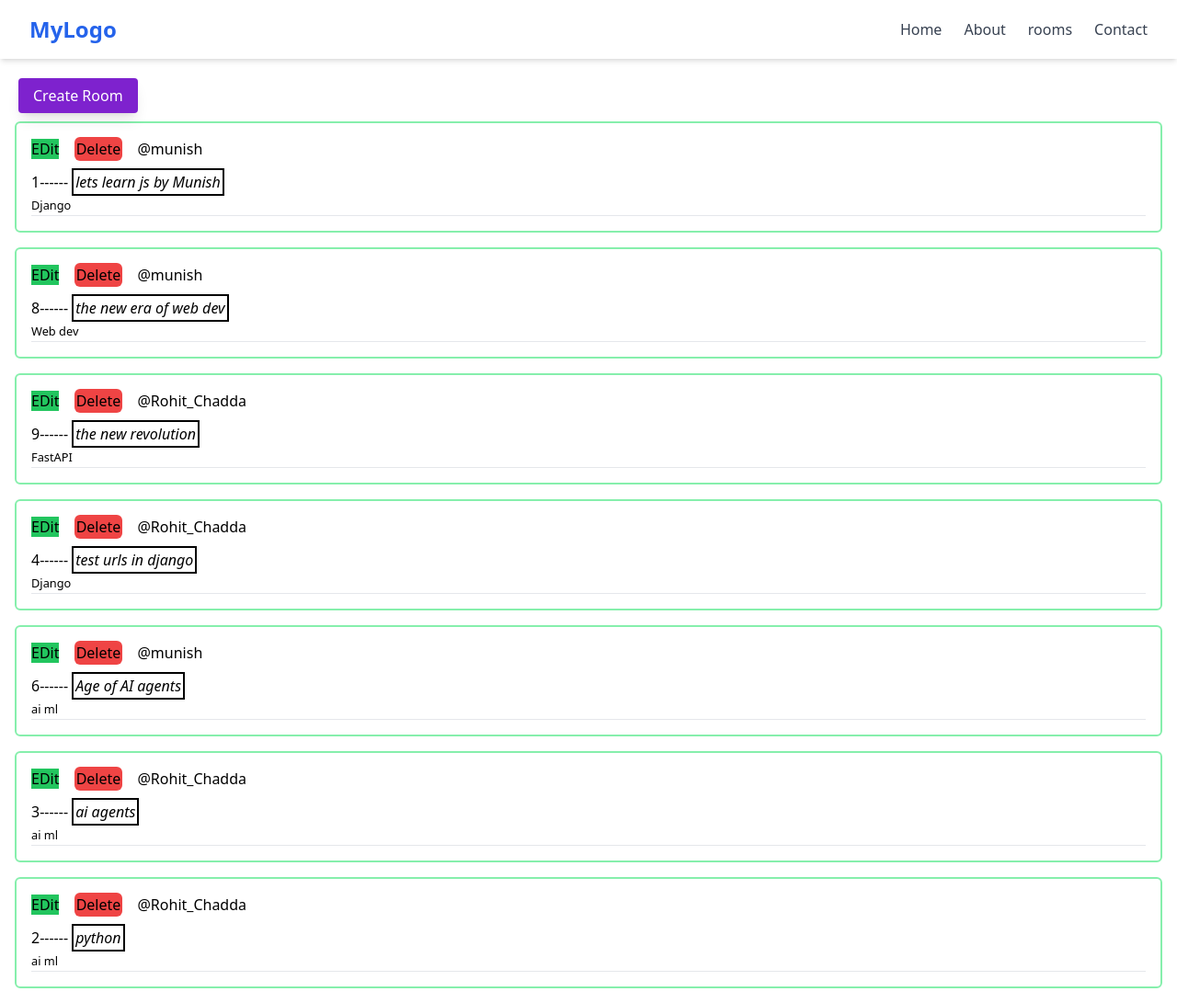
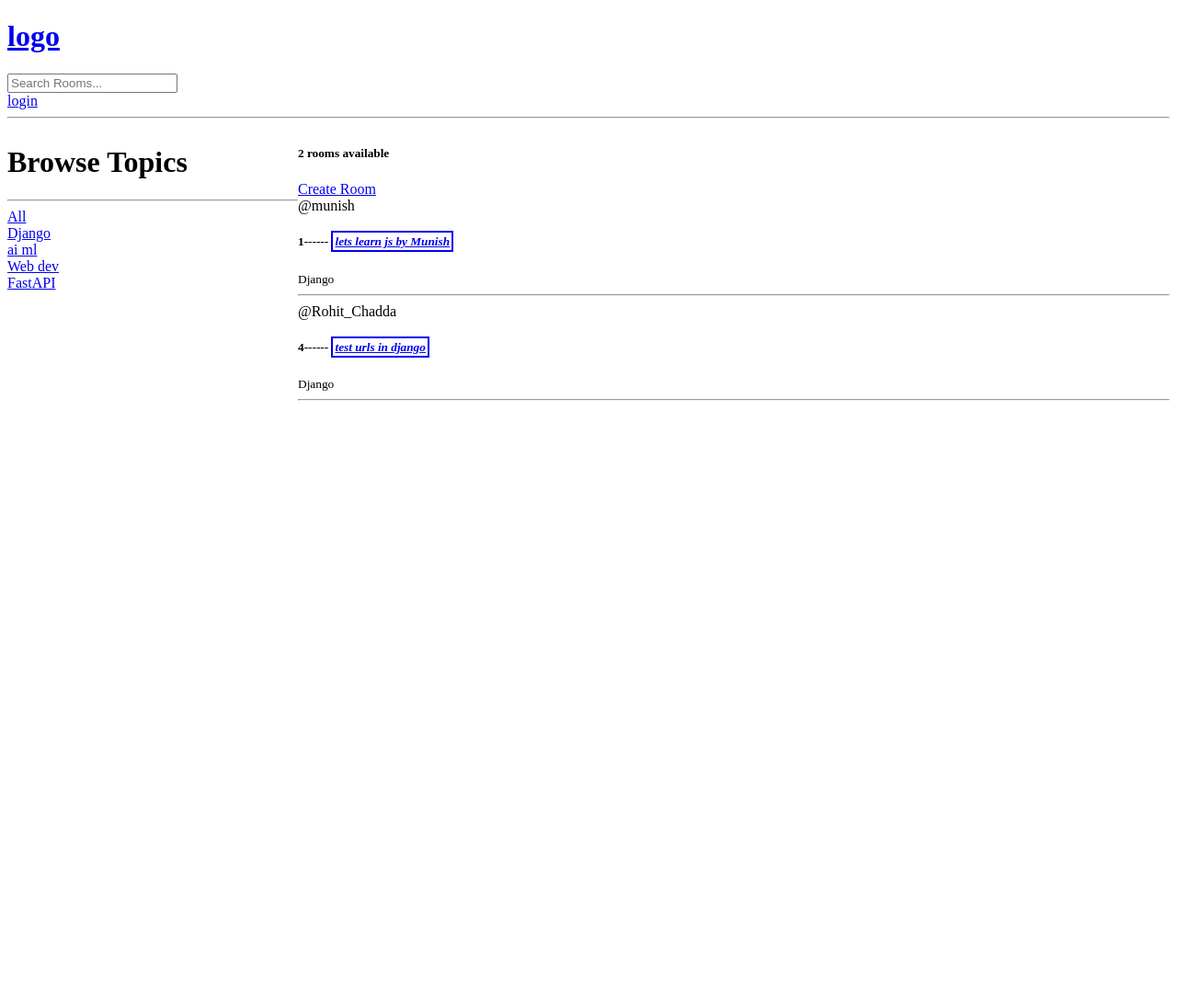
Before and after one commit to rohit-chadda1803/study_bud-django-, a Django app: page /?q=Django in a window 1280 px wide. Shown: the whole page at 92% size. After the commit the page ends 436 px from the top, so only its background shows below. Run offline with Django 5.2, Linux system fonts and the light colour scheme; data comes from the database, SQL or seed files in the repository; both versions use the stored data as it was after the commit; some libraries are stand-ins or nearby versions.

Commit message:
add more functionalities

```diff
--- a/base/models.py
+++ b/base/models.py
@@ -31,3 +31,22 @@ class Message(models.Model):
     body = models.TextField()
     updated = models.DateTimeField(auto_now=True)
     created = models.DateTimeField(auto_now_add=True)
+
+
+'''
+But Django automatically creates a reverse relationship from Room to Message because of this line in your Message model:
+
+room = models.ForeignKey(Room, on_delete=models.CASCADE)
+
+
+******When you write this in your Message model:
+
+room = models.ForeignKey(Room, on_delete=models.CASCADE)
+You're saying:
+“Each message belongs to one room.”
+
+But Django also gives you something extra automatically:
+
+It creates a reverse link — so from a Room object, you can find all the messages related to it.
+
+'''
--- a/base/templates/base/home.html
+++ b/base/templates/base/home.html
@@ -1,6 +1,11 @@
 {% extends 'main.html' %} {% block css %}
 <style>
-  h5 > a {
+  .home-cotainer {
+    display: grid;
+    grid-template-columns: 1fr 3fr;
+  }
+
+  h5>a {
     font: oblique;
     font-style: italic;
 
@@ -8,6 +13,7 @@
 
     padding: 2px;
   }
+
   a:hover {
     background-color: rgba(18, 212, 154, 0.6);
   }
@@ -21,25 +27,44 @@
 
 <!-- <h1 class="">this is home page</h1> -->
 
-<a
-  href="{% url 'create-room' %}"
-  class="m-5 mt-8 bg-purple-700 text-white px-4 py-2 rounded shadow-lg transition duration-300 hover:bg-gradient-to-tr hover:from-white/10 hover:to-purple-800"
-  >Create Room</a
->
+<div class="home-cotainer">
+  <div>
+    <h1 class="text-4xl">Browse Topics</h1>
+    <hr />
 
      <div>
+      <a href="{% url 'home' %}">All</a>
+     </div>
+
+    {% for topic in topics %}
+        <div>
+          <a href="{% url 'home' %}?q={{topic.name}}">{{topic.name}}</a>
+        </div>
+        <!-- here in href  , q- means query , such url keep on same page & change url in search bar .   -->
+    {% endfor %}
+
+
+
+  </div>
+
+  <div>
+
+     <h5 class="mb-4 text-xl"> <!--{{rooms.count}} or--> {{rooms_count}} rooms available</h5>
+
+    <a href="{% url 'create-room' %}"
+      class="m-5 mt-8 bg-purple-700 text-white px-4 py-2 rounded shadow-lg transition duration-300 hover:bg-gradient-to-tr hover:from-white/10 hover:to-purple-800">Create Room</a>
+
+
     {% for room in rooms %}
 
-  <div
-    class="room border-2 border-green-300 rounded-md m-4 p-4 hover:border-green-500 transition"
-  >
-    <a href="{% url 'update-room' room.id %}" class="bg-green-500">EDit</a>
+    <div class="room border-2 border-green-300 rounded-md m-4 p-4 hover:border-green-500 transition">
 
-    <a
-      href="{% url 'update-room' room.id %}"
-      class="m-3 border-1 p-0.5 rounded-md bg-red-500"
-      >Delete</a
-    >
+      {% if request.user == room.host %}
+       <a href="{% url 'update-room' room.id %}" class="p-1 rounded-md bg-green-500">EDit</a>
+
+       <a href="{% url 'delete-room' room.id %}" class="m-3 border-1 p-0.5 rounded-md bg-red-500">Delete</a>
+
+      {% endif %}
 
       <span>@{{room.host.username}}</span>
 
@@ -56,4 +81,5 @@
 
     {% endfor %}
   </div>
+</div>
 {% endblock %}
--- a/base/urls.py
+++ b/base/urls.py
@@ -9,10 +9,14 @@ def extra(request):
     return  HttpResponse("this is extra for which func in urls . ")
 
 urlpatterns=[
+    path('login/' , views.loginPage,name = 'login') ,
+    path('register/' , views.registerPage,name = 'register') ,
+    path('logout/' , views.logoutUser , name = 'logout') ,
     path('' ,views.home , name="home"),
     path('room/<str:pk>/' , views.room , name="room") ,
     path('create-room/' ,views.createRoom  , name = "create-room") ,
-    path('update-room/<str:pk>' ,views.updateRoom  , name = "update-room") ,
+    path('update-room/<str:pk>/' ,views.updateRoom  , name = "update-room") ,
+    path('delete-room/<str:pk>/',views.deleteroom , name='delete-room'),
 
     path('extra/',extra) , #it proves func can in in views / or even in urls.py
 
--- a/base/views.py
+++ b/base/views.py
@@ -2,9 +2,21 @@ from django.shortcuts import render , redirect
 
 from django.http import HttpResponse
 
-from .models import Room
+from .models import Room ,Topic , Message
 
 from .forms import RoomForm
+
+from django.db.models import Q # for complex queries .
+
+from django.contrib.auth.models import User
+
+from django.contrib import messages
+
+from django.contrib.auth import login , logout , authenticate
+
+from django.contrib.auth.decorators import login_required
+
+from django.contrib.auth.forms import UserCreationForm # for creating user in register page .
 
 # rooms =[
 
@@ -18,35 +30,128 @@ from .forms import RoomForm
 
 # ] # used as temprory date before i created rroms model .
 
+def loginPage(request):
+    page='login'
+
+    if request.user.is_authenticated: # if user is already logged in then redirect to home page .
+        return redirect('home')
+
+    if request.method =='POST':
+        username = request.POST.get('username')
+        password = request.POST.get('password')
+
+        # print(username ,"" , password) # to check what is being passed in post request .
+
+        try:
+            user = User.objects.get(username=username)# get user from database with this usename.
+        except:
+            messages.error(request, "User not found") # if user not found then show this error .
+
+        user = authenticate(request , username=username, password=password) # authenticate user with username and password .
+
+        if user is not None:
+            login(request,user)
+            return redirect('home')
+
+        else:
+           messages.error(request, "Username or password not exist ")
+
+    context = {'page':page} # to check which page is being rendered login/register.
+
+    return render(request , 'base/login_register.html',context)
+
+def logoutUser(request):
+    logout(request)
+    return redirect('home')
+
+
+def registerPage(request):
+
+   form = UserCreationForm() # to create user in register page .
+
+   if request.method == 'POST':
+       form = UserCreationForm(request.POST)
+       if form.is_valid():
+          user= form.save(commit=False) # commit=False means don't save it in database yet , we will do it later .
+          user.username = user.username.lower()
+          user.save()
+
+          login(request,user)
+
+          return redirect('home')
+       else:
+           messages.error(request , "An error has occurred during registration") # if form is not valid then show this error .
+
+   return render(request , 'base/login_register.html', {'form':form})
+
+
+
 def home(request):
     # return HttpResponse("<h1>home working fine</h1>")
 
     # return render(request , 'home.html', {'rooms':rooms}  )// redirect to templates-->home.html .
-    rooms= Room.objects.all()
-    return render(request , 'base/home.html', {'rooms':rooms}  )
+
+    q=request.GET.get('q') if request.GET.get('q')!=None else ''
+    # rooms= Room.objects.all()
+
+    if q=='':
+        rooms =Room.objects.all()
+    else :
+    #    rooms=Room.objects.filter(topic__name__icontains=q)
+    #     #__icontains make it case insensitive & half name after 'q=' also vallid , like for q=w it will understand it as q=web%20dev i.e best available topic for autocomplete.
+
+        rooms = Room.objects.filter(
+            Q(topic__name__icontains=q) |
+            Q(description__icontains=q) |
+            Q(name__icontains=q)
+        )
+
+
+    topics=Topic.objects.all()
+
+    rooms_count = rooms.count()
+
+    context = {'rooms':rooms , 'topics':topics , 'rooms_count':rooms_count}
+    return render(request , 'base/home.html', context  )
 
 def room(request ,pk):
     # return HttpResponse("<h1>we will have rooms here</h1>")
-
     # room = None
     # for i in rooms :
     #     if i['id'] == int(pk):
     #         room =i ;
 
     room = Room.objects.get(id=pk)
+    room_messages = room.message_set.all().order_by('-created') # get all messages related to this room .
 
-    context = {'room':room}
+    if request.method == "POST":
+        body = request.POST.get('body') # get the body of message from post request .
+
+        if body != '' :
+          message  = Message.objects.create(
+              user = request.user,
+              room =room ,
+              body=body
+          )
+
+          return redirect('room',pk=room.id) # without it ,  work well , lekin isse hm ensure krre ki koi Get wala form ho , ya koi aur issue , i dont care , phir se ye page load krke do , bilkul fresh.
+
+    # print(room_messages) # to check if messages are being fetched or not .
+
+    context = {'room':room , 'room_messages':room_messages} # pass room and messages to template .
+
     # return render(request , 'room.html' , {'rooms':rooms})
 
     return render(request , 'base/room.html' , context)
 
+@login_required(login_url='login')
 
 def createRoom(request):
     form = RoomForm
 
     if request.method == "POST" :
         # print(request.POST)
-        form = RoomForm(request.POST) # iss post se voo data lo jo roomform model ki key se match
+        form = RoomForm(request.POST) # iss post se voo data lo jo roomform model ki key se match.
         if form.is_valid():
             form.save()  #save it in database
 
@@ -56,10 +161,14 @@ def createRoom(request):
     return render(request , 'base/room_form.html' , context)
 
 
+@login_required(login_url='login')
 def updateRoom(request ,pk):
     room = Room.objects.get(id = pk)
 
     form = RoomForm(instance=room) #prefilled with room value .
+
+    if request.user != room.host:
+        return HttpResponse("You are not allowed here !  Only writer can update the content of room ")
 
     if request.method == "POST" :
         # print(request.POST)
@@ -73,3 +182,15 @@ def updateRoom(request ,pk):
     context = {'form':form}
 
     return render(request , 'base/room_form.html' , context)
+
+@login_required(login_url='login')
+def deleteroom(request ,pk):
+    room=Room.objects.get(id=pk)
+
+    if request.user != room.host:
+        return HttpResponse("You are not allowed here !  Only writer can update the content of room ")
+
+    if request.method=='POST':
+        room.delete() #to delete item from database .
+        return redirect('home')
+    return render(request , 'base/delete.html',{'obj':room})
--- a/templates/main.html
+++ b/templates/main.html
@@ -1,14 +1,29 @@
 <!DOCTYPE html>
 <html lang="en">
+
 <head>
 
   <meta charset="UTF-8" />
   <meta name="viewport" content="width=device-width, initial-scale=1.0" />
   <title>Study bud</title>
-    <script src="https://cdn.tailwindcss.com"></script>
+  <!-- <script src="https://cdn.tailwindcss.com"></script> -->
   {% block css %}{% endblock %}
+
+
 </head>
-  <body>
+
+<body class="">
   {% include 'navbar.html' %} {% block content %} {% endblock %}
+
+  {% if messages %} <!--to displat messages , always copy it from django flash messages web page-->
+  <ul class="messages">
+    {% for message in messages %}
+    <li>{{message}}</li>
+    {% endfor %}
+  </ul>
+  {% endif %}
+
+
 </body>
+
 </html>
--- a/templates/navbar.html
+++ b/templates/navbar.html
@@ -1,36 +1,20 @@
-<nav class="bg-white shadow-md mb-7">
-  <div class="max-w-7xl mx-auto px-4 sm:px-6 lg:px-8">
-    <div class="flex justify-between h-16 items-center">
-      <!-- Logo -->
-      <div class="flex-shrink-0">
-        <a href="#" class="text-2xl font-bold text-blue-600">MyLogo</a>
-      </div>
+<a href="/">
+  <h1>logo</h1>
+</a>
 
-      <!-- Desktop Menu -->
-      <div class="hidden md:flex space-x-6">
-        <a href="/" class="text-gray-700 hover:text-blue-500">Home</a>
-        <a href="#" class="text-gray-700 hover:text-blue-500">About</a>
-        <a href="/room/4" class="text-gray-700 hover:text-blue-500">rooms</a>
-        <a href="#" class="text-gray-700 hover:text-blue-500">Contact</a>
-      </div>
 
-      <!-- Mobile Menu Button -->
-      <div class="md:hidden">
-        <button id="mobile-menu-button" class="text-gray-700 focus:outline-none">
-          <svg class="h-6 w-6" fill="none" stroke="currentColor" viewBox="0 0 24 24">
-            <path stroke-linecap="round" stroke-linejoin="round" stroke-width="2"
-              d="M4 6h16M4 12h16M4 18h16" />
-          </svg>
-        </button>
-      </div>
-    </div>
-  </div>
+<form method="GET" action="{% url 'home' %}">
+  <input type="text" name="q" id="" placeholder="Search Rooms..."  >
+</form>
 
-  <!-- Mobile Menu (Dropdown) -->
-  <div id="mobile-menu" class="md:hidden hidden px-4 pb-4">
-    <a href="#" class="block py-2 text-gray-700 hover:text-blue-500">Home</a>
-    <a href="#" class="block py-2 text-gray-700 hover:text-blue-500">About</a>
-    <a href="#" class="block py-2 text-gray-700 hover:text-blue-500">Services</a>
-    <a href="#" class="block py-2 text-gray-700 hover:text-blue-500">Contact</a>
-  </div>
-</nav>
+{% if request.user.is_authenticated %}
+
+<p>hello! {{user.username}} </p>
+
+<a href="{% url 'logout' %}">logout</a>
+
+{% else %}
+<a href="{% url 'login' %}"> login </a>
+
+{% endif %}
+<hr>
```
Also changed, not shown: base/templates/base/delete.html (+16 -1 lines), base/templates/base/login_register.html (added, +57 -0 lines), base/templates/base/room.html (+47 -6 lines), db.sqlite3. Lines whose indentation alone changed are shown as unchanged.
